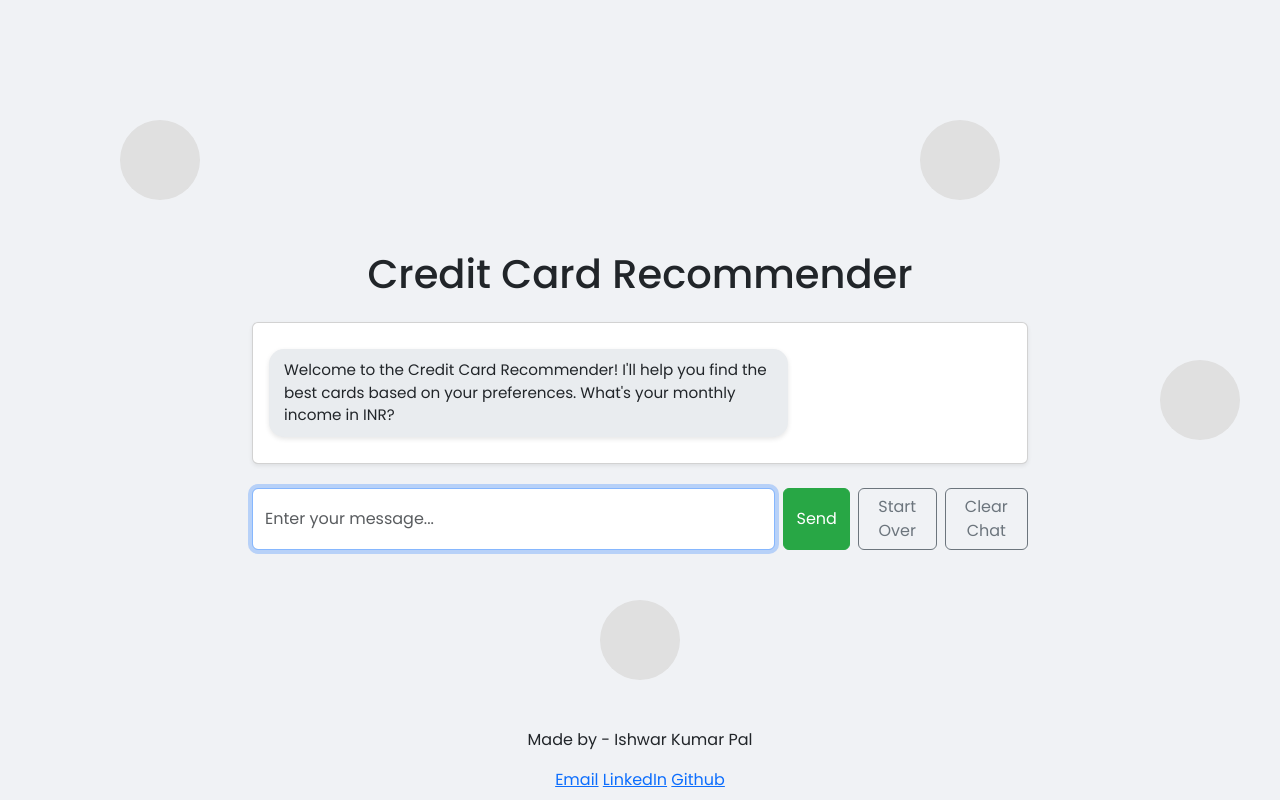
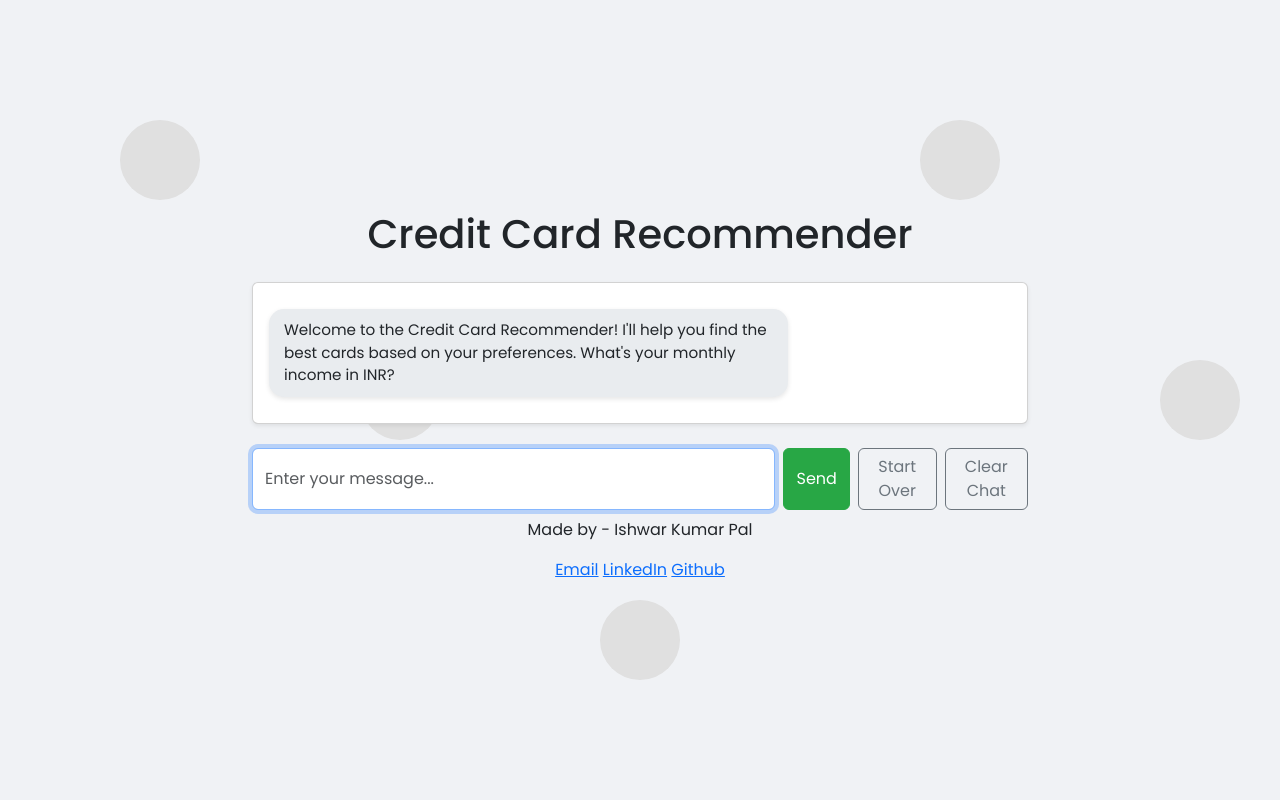
Before and after one commit to ishwarxo/credit-card-advisor, a Flask app: page / in a window 1280 px wide. Run offline with Flask 3, Linux system fonts and the light colour scheme.

Commit message:
Updated index.html

```diff
--- a/templates/index.html
+++ b/templates/index.html
@@ -25,7 +25,7 @@
             <button class="btn btn-outline-secondary" onclick="restartConversation()">Start Over</button>
             <button class="btn btn-outline-secondary" onclick="clearChat()">Clear Chat</button>
         </div>
-        <div class="text-center py-2 fixed-bottom">
+        <div class="text-center py-2 fixed-relative">
             <p>Made by - Ishwar Kumar Pal</p>
             <a href="mailto:ishwar.kumar144014@gmail.com" target="_blank">Email</i></a>
             <a href="https://www.linkedin.com/in/ishwar-kumar-pal/" target="_blank">LinkedIn</a>
```
